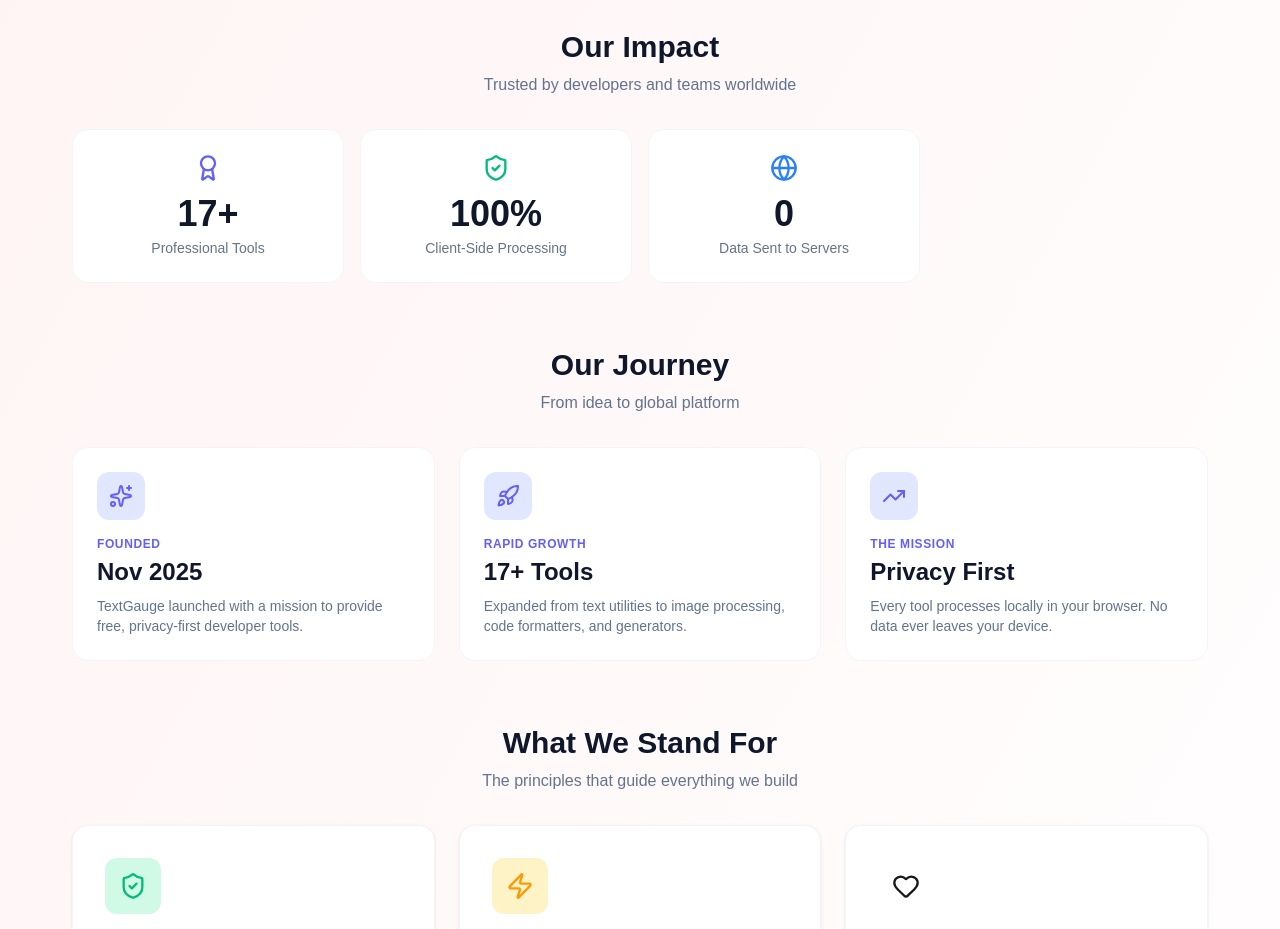
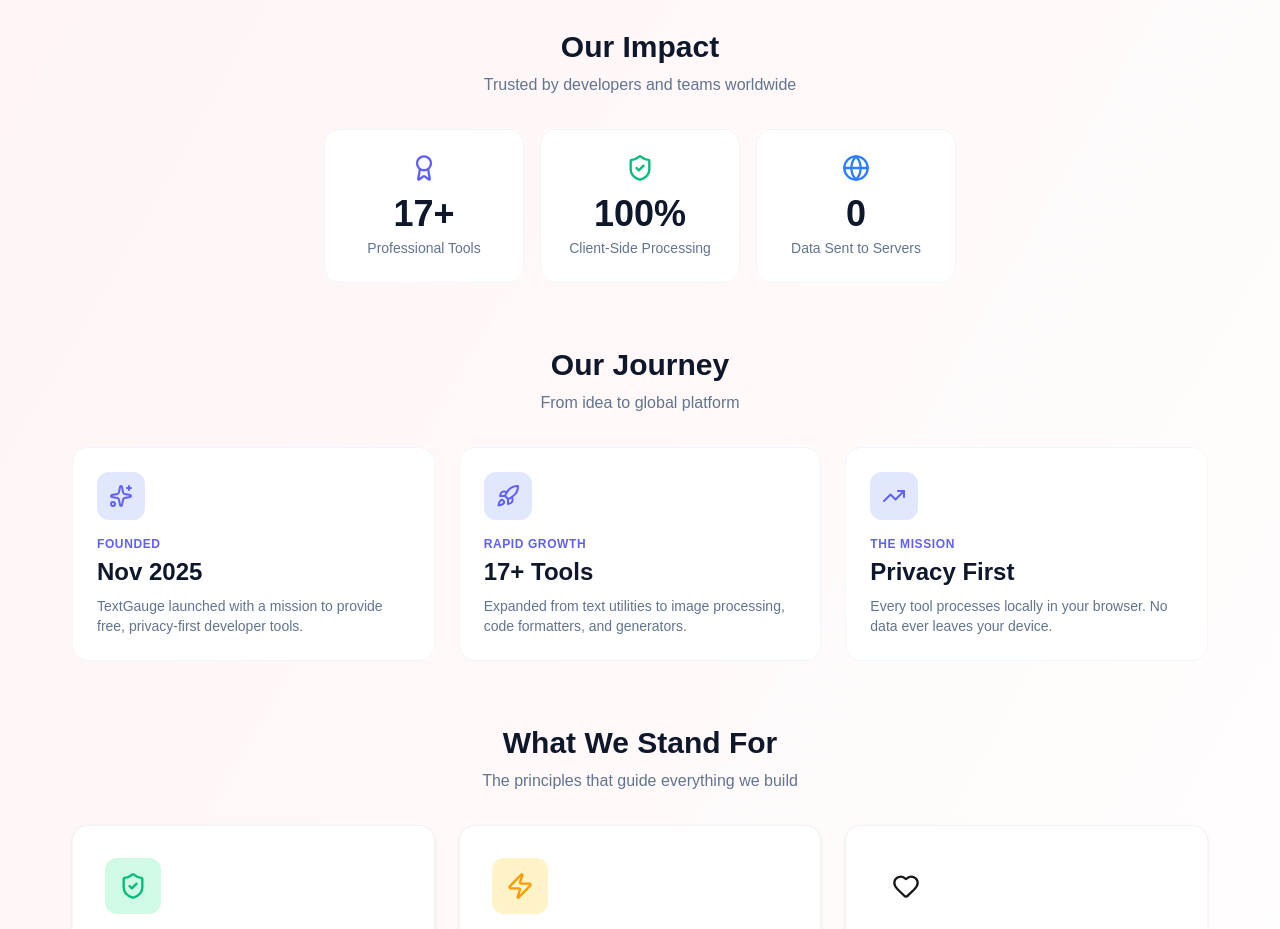
Before and after one commit to denesvaghani/textgauge-frontend, a Next.js app: page /team in a window 1280 px wide. Shown: the part 880-1809 px from the top of the page. Built offline with nearby package versions, Linux system fonts and the light colour scheme; no server answers.

Commit message:
fix: Center 3 impact boxes properly with flexbox
- Changed from grid-cols-4 to flex justify-center
- Added fixed width (200px) on desktop for consistent sizing
- 3 boxes now center properly instead of having empty 4th space

```diff
--- a/src/app/team/TeamClient.tsx
+++ b/src/app/team/TeamClient.tsx
@@ -154,7 +154,7 @@ export function TeamClient() {
                             <p className="text-slate-500 dark:text-slate-400">Trusted by developers and teams worldwide</p>
                         </div>
 
-                        <div className="grid grid-cols-2 md:grid-cols-4 gap-4">
+                        <div className="flex flex-wrap justify-center gap-4">
                             {stats.map((stat, i) => (
                                 <motion.div
                                     key={stat.label}
@@ -162,7 +162,7 @@ export function TeamClient() {
                                     whileInView={{ opacity: 1, y: 0 }}
                                     transition={{ duration: 0.4, delay: 0.1 * i }}
                                     viewport={{ once: true }}
-                                    className="bg-white dark:bg-slate-900 rounded-2xl p-6 border border-slate-100 dark:border-slate-800 text-center hover:shadow-lg transition-shadow"
+                                    className="w-full sm:w-[200px] bg-white dark:bg-slate-900 rounded-2xl p-6 border border-slate-100 dark:border-slate-800 text-center hover:shadow-lg transition-shadow"
                                 >
                                     <stat.icon size={28} className={`text-${stat.color}-500 mx-auto mb-3`} />
                                     <p className="text-3xl md:text-4xl font-black text-slate-900 dark:text-white mb-1">
```
